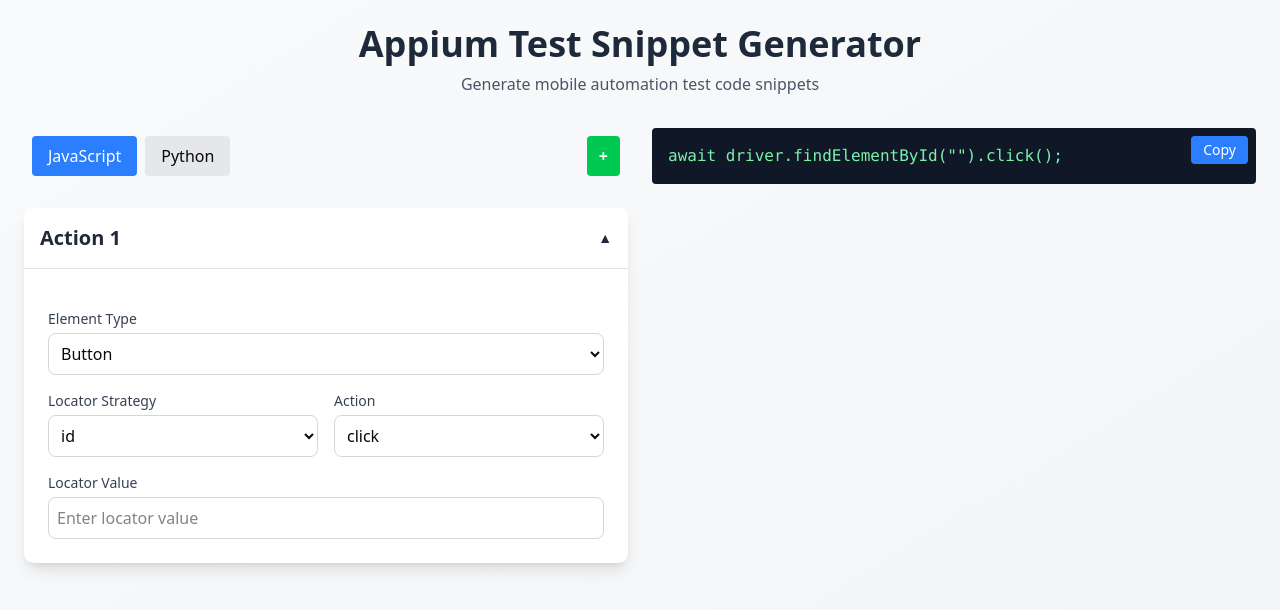
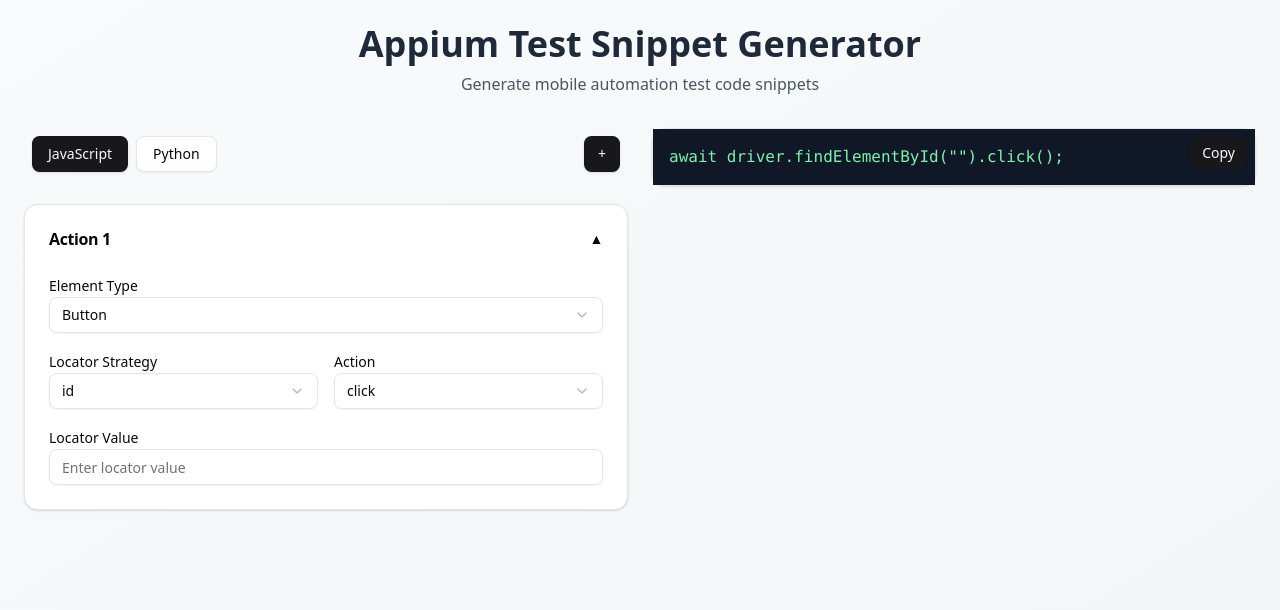
Before and after one commit to suwardhana/appium_snippet_generator, a React (Vite) app: page / in a window 1280 px wide. Shown: the top 610 px of the page. Built offline with nearby package versions, Linux system fonts and the light colour scheme.

Commit message:
use existing components

```diff
--- a/src/components/FormPanel.jsx
+++ b/src/components/FormPanel.jsx
@@ -1,4 +1,8 @@
 import React, { useState } from 'react';
+import { Card, CardContent, CardHeader, CardTitle } from './ui/card';
+import { Select, SelectContent, SelectItem, SelectTrigger, SelectValue } from './ui/select';
+import { Input } from './ui/input';
+import { Label } from './ui/label';
 
 export default function FormPanel({ formData, setFormData, index, isCollapsed, onToggleCollapse }) {
   const elementTypes = ['Button', 'Input', 'TextView', 'Image', 'Switch', 'Slider'];
@@ -21,94 +25,110 @@
   const needsCoordinates = ['swipe', 'longPress', 'doubleTap'].includes(formData.action);
 
   return (
-    <div className="bg-white rounded-lg shadow-lg space-y-4">
-      <div className="p-4 border-b cursor-pointer" onClick={onToggleCollapse}>
-        <h2 className="text-xl font-semibold text-gray-800 flex justify-between items-center">
+    <Card>
+      <CardHeader className="cursor-pointer" onClick={onToggleCollapse}>
+        <CardTitle className="flex justify-between items-center">
           Action {index + 1}
           <span className="text-sm">{isCollapsed ? '▼' : '▲'}</span>
-        </h2>
-      </div>
+        </CardTitle>
+      </CardHeader>
       {!isCollapsed && (
-        <div className="p-6 space-y-4">
+        <CardContent className="space-y-4">
 
-      <div>
-        <label className="block text-sm font-medium text-gray-700 mb-1">Element Type</label>
-        <select name="elementType" onChange={handleChange} value={formData.elementType} className="w-full p-2 border border-gray-300 rounded-md focus:ring-2 focus:ring-blue-500 focus:border-transparent">
-          {elementTypes.map(e => <option key={e} value={e}>{e}</option>)}
-        </select>
+      <div className="space-y-2">
+        <Label>Element Type</Label>
+        <Select name="elementType" value={formData.elementType} onValueChange={(value) => setFormData({ ...formData, elementType: value })}>
+          <SelectTrigger>
+            <SelectValue />
+          </SelectTrigger>
+          <SelectContent>
+            {elementTypes.map(e => <SelectItem key={e} value={e}>{e}</SelectItem>)}
+          </SelectContent>
+        </Select>
       </div>
 
       <div className="grid grid-cols-2 gap-4">
-        <div>
-          <label className="block text-sm font-medium text-gray-700 mb-1">Locator Strategy</label>
-          <select name="locator" onChange={handleChange} value={formData.locator} className="w-full p-2 border border-gray-300 rounded-md focus:ring-2 focus:ring-blue-500 focus:border-transparent">
-            {locatorStrategies.map(l => <option key={l} value={l}>{l}</option>)}
-          </select>
+        <div className="space-y-2">
+          <Label>Locator Strategy</Label>
+          <Select name="locator" value={formData.locator} onValueChange={(value) => setFormData({ ...formData, locator: value })}>
+            <SelectTrigger>
+              <SelectValue />
+            </SelectTrigger>
+            <SelectContent>
+              {locatorStrategies.map(l => <SelectItem key={l} value={l}>{l}</SelectItem>)}
+            </SelectContent>
+          </Select>
         </div>
 
-        <div>
-          <label className="block text-sm font-medium text-gray-700 mb-1">Action</label>
-          <select name="action" onChange={handleChange} value={formData.action} className="w-full p-2 border border-gray-300 rounded-md focus:ring-2 focus:ring-blue-500 focus:border-transparent">
-            {actions.map(a => <option key={a} value={a}>{a}</option>)}
-          </select>
+        <div className="space-y-2">
+          <Label>Action</Label>
+          <Select name="action" value={formData.action} onValueChange={(value) => setFormData({ ...formData, action: value })}>
+            <SelectTrigger>
+              <SelectValue />
+            </SelectTrigger>
+            <SelectContent>
+              {actions.map(a => <SelectItem key={a} value={a}>{a}</SelectItem>)}
+            </SelectContent>
+          </Select>
         </div>
       </div>
 
-      <div>
-        <label className="block text-sm font-medium text-gray-700 mb-1">Locator Value</label>
-        <input
+      <div className="space-y-2">
+        <Label>Locator Value</Label>
+        <Input
           name="value"
           placeholder="Enter locator value"
           onChange={handleChange}
           value={formData.value}
-          className="w-full p-2 border border-gray-300 rounded-md focus:ring-2 focus:ring-blue-500 focus:border-transparent"
         />
       </div>
 
       {needsText && (
-        <div>
-          <label className="block text-sm font-medium text-gray-700 mb-1">Text Input</label>
-          <input
+        <div className="space-y-2">
+          <Label>Text Input</Label>
+          <Input
             name="textInput"
             placeholder="Text to send"
             onChange={handleChange}
             value={formData.textInput || ''}
-            className="w-full p-2 border border-gray-300 rounded-md focus:ring-2 focus:ring-blue-500 focus:border-transparent"
           />
         </div>
       )}
 
       {isGestureAction && (
-        <div>
-          <label className="block text-sm font-medium text-gray-700 mb-1">Direction</label>
-          <select name="direction" onChange={handleChange} value={formData.direction || 'up'} className="w-full p-2 border border-gray-300 rounded-md focus:ring-2 focus:ring-blue-500 focus:border-transparent">
-            {gestureDirections.map(d => <option key={d} value={d}>{d}</option>)}
-          </select>
+        <div className="space-y-2">
+          <Label>Direction</Label>
+          <Select name="direction" value={formData.direction || 'up'} onValueChange={(value) => setFormData({ ...formData, direction: value })}>
+            <SelectTrigger>
+              <SelectValue />
+            </SelectTrigger>
+            <SelectContent>
+              {gestureDirections.map(d => <SelectItem key={d} value={d}>{d}</SelectItem>)}
+            </SelectContent>
+          </Select>
         </div>
       )}
 
       {needsCoordinates && (
         <div className="grid grid-cols-2 gap-4">
-          <div>
-            <label className="block text-sm font-medium text-gray-700 mb-1">X Coordinate</label>
-            <input
+          <div className="space-y-2">
+            <Label>X Coordinate</Label>
+            <Input
               name="xCoord"
               type="number"
               placeholder="X"
               onChange={handleChange}
               value={formData.xCoord || ''}
-              className="w-full p-2 border border-gray-300 rounded-md focus:ring-2 focus:ring-blue-500 focus:border-transparent"
             />
           </div>
-          <div>
-            <label className="block text-sm font-medium text-gray-700 mb-1">Y Coordinate</label>
-            <input
+          <div className="space-y-2">
+            <Label>Y Coordinate</Label>
+            <Input
               name="yCoord"
               type="number"
               placeholder="Y"
               onChange={handleChange}
               value={formData.yCoord || ''}
-              className="w-full p-2 border border-gray-300 rounded-md focus:ring-2 focus:ring-blue-500 focus:border-transparent"
             />
           </div>
         </div>
@@ -116,27 +136,31 @@
 
       {isWaitAction && (
         <div className="grid grid-cols-2 gap-4">
-          <div>
-            <label className="block text-sm font-medium text-gray-700 mb-1">Wait Type</label>
-            <select name="waitType" onChange={handleChange} value={formData.waitType || 'explicit'} className="w-full p-2 border border-gray-300 rounded-md focus:ring-2 focus:ring-blue-500 focus:border-transparent">
-              {waitTypes.map(w => <option key={w} value={w}>{w}</option>)}
-            </select>
+          <div className="space-y-2">
+            <Label>Wait Type</Label>
+            <Select name="waitType" value={formData.waitType || 'explicit'} onValueChange={(value) => setFormData({ ...formData, waitType: value })}>
+              <SelectTrigger>
+                <SelectValue />
+              </SelectTrigger>
+              <SelectContent>
+                {waitTypes.map(w => <SelectItem key={w} value={w}>{w}</SelectItem>)}
+              </SelectContent>
+            </Select>
           </div>
-          <div>
-            <label className="block text-sm font-medium text-gray-700 mb-1">Timeout (seconds)</label>
-            <input
+          <div className="space-y-2">
+            <Label>Timeout (seconds)</Label>
+            <Input
               name="timeout"
               type="number"
               placeholder="10"
               onChange={handleChange}
               value={formData.timeout || ''}
-              className="w-full p-2 border border-gray-300 rounded-md focus:ring-2 focus:ring-blue-500 focus:border-transparent"
             />
           </div>
         </div>
       )}
-        </div>
+        </CardContent>
       )}
-    </div>
+    </Card>
   );
 }
--- a/src/components/LanguageToggle.jsx
+++ b/src/components/LanguageToggle.jsx
@@ -1,11 +1,23 @@
+import { Button } from "./ui/button";
+
 export default function LanguageToggle({ language, setLanguage, onAddPanel }) {
   return (
     <div className="flex gap-2 p-2 justify-between items-center">
       <div className="flex gap-2">
-        <button onClick={() => setLanguage('javascript')} className={`px-4 py-2 rounded ${language === 'javascript' ? 'bg-blue-500 text-white' : 'bg-gray-200'}`}>JavaScript</button>
-        <button onClick={() => setLanguage('python')} className={`px-4 py-2 rounded ${language === 'python' ? 'bg-blue-500 text-white' : 'bg-gray-200'}`}>Python</button>
+        <Button
+          onClick={() => setLanguage('javascript')}
+          variant={language === 'javascript' ? 'default' : 'outline'}
+        >
+          JavaScript
+        </Button>
+        <Button
+          onClick={() => setLanguage('python')}
+          variant={language === 'python' ? 'default' : 'outline'}
+        >
+          Python
+        </Button>
       </div>
-      <button onClick={onAddPanel} className="px-3 py-2 bg-green-500 text-white rounded hover:bg-green-600 font-bold">+</button>
+      <Button onClick={onAddPanel} size="icon">+</Button>
     </div>
   );
 }
--- a/src/components/SnippetOutput.jsx
+++ b/src/components/SnippetOutput.jsx
@@ -1,4 +1,6 @@
 import React, { useState } from 'react';
+import { Card, CardContent } from './ui/card';
+import { Button } from './ui/button';
 
 export default function SnippetOutput({ code }) {
   const [copied, setCopied] = useState(false);
@@ -14,16 +16,17 @@
   };
 
   return (
-    <div className="relative">
-      <div className="bg-gray-900 text-green-300 p-4 rounded font-mono whitespace-pre-wrap break-all overflow-x-auto">
+    <Card className="relative">
+      <CardContent className="bg-gray-900 text-green-300 p-4 font-mono whitespace-pre-wrap break-all overflow-x-auto">
         {code}
-      </div>
-      <button
+      </CardContent>
+      <Button
         onClick={handleCopy}
-        className="absolute top-2 right-2 px-3 py-1 bg-blue-500 text-white text-sm rounded hover:bg-blue-600 transition-colors"
+        size="sm"
+        className="absolute top-2 right-2"
       >
         {copied ? 'Copied!' : 'Copy'}
-      </button>
-    </div>
+      </Button>
+    </Card>
   );
 }
```
